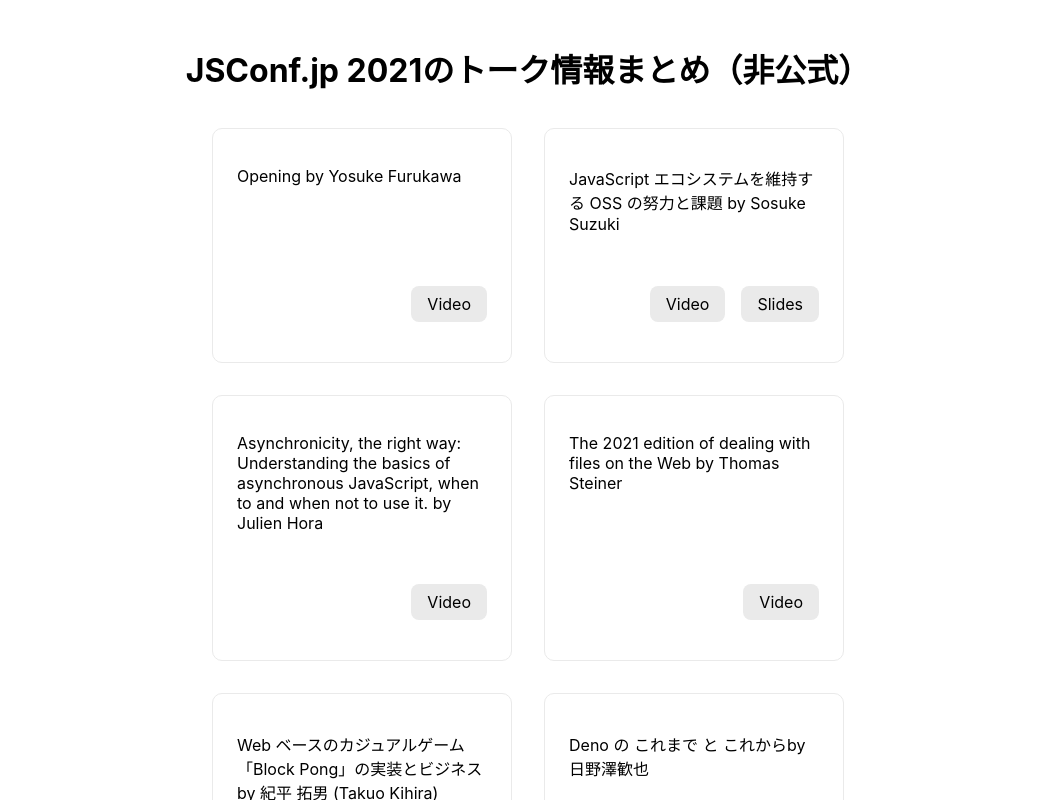
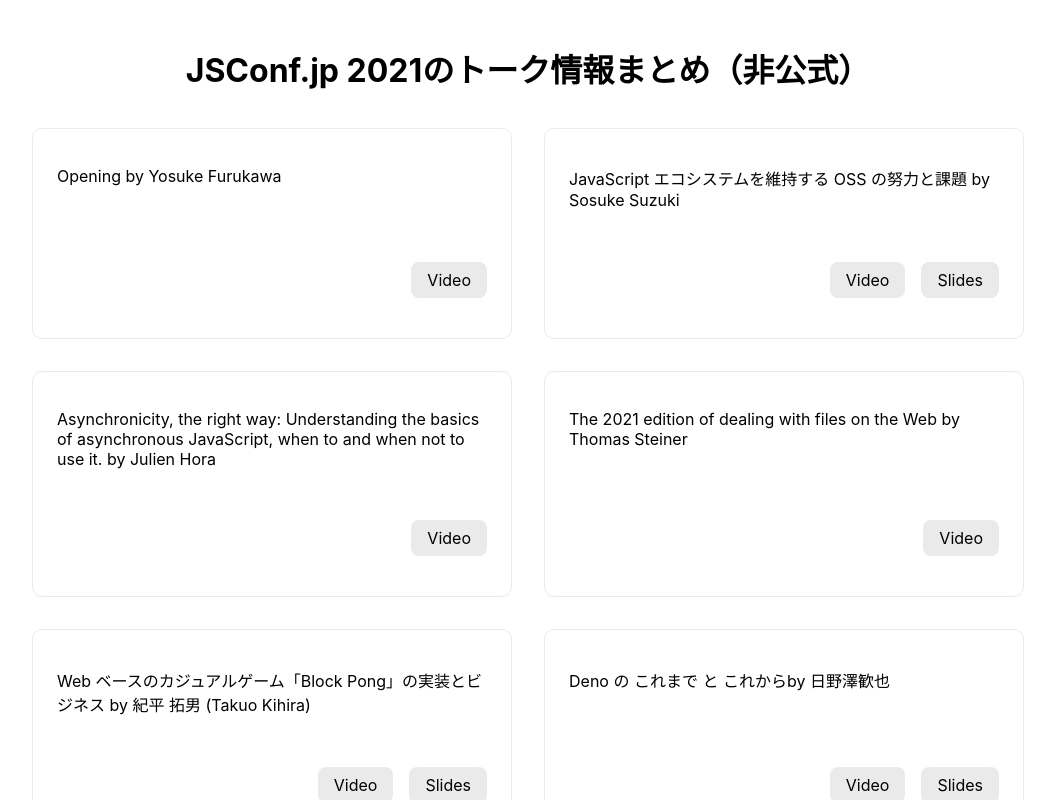
Before and after one commit to vzvu3k6k/jsconfjp2021-unofficial-index, a Next.js app: page / in a window 1280 px wide. Shown: the top 800 px of the page, without its empty margins (112-1167 px from the left). Built offline with nearby package versions, Linux system fonts and the light colour scheme.

Commit message:
Home: style

```diff
--- a/styles/Home.module.css
+++ b/styles/Home.module.css
@@ -56,7 +56,7 @@
   display: flex;
   justify-content: center;
   flex-wrap: wrap;
-  max-width: 800px;
+  max-width: 120em;
 }
 
 .logo {
@@ -72,10 +72,3 @@
   padding: 0;
   list-style: none;
 }
-
-@media (max-width: 600px) {
-  .grid {
-    width: 100%;
-    flex-direction: column;
-  }
-}
--- a/styles/Talk.module.css
+++ b/styles/Talk.module.css
@@ -11,9 +11,7 @@
   border: 1px solid #eaeaea;
   border-radius: 10px;
   transition: color 0.15s ease, border-color 0.15s ease;
-  max-width: 300px;
-  min-width: 200px;
-  flex-grow: 1;
+  flex-basis: 30em;
 }
 
 .card h1 {
```
